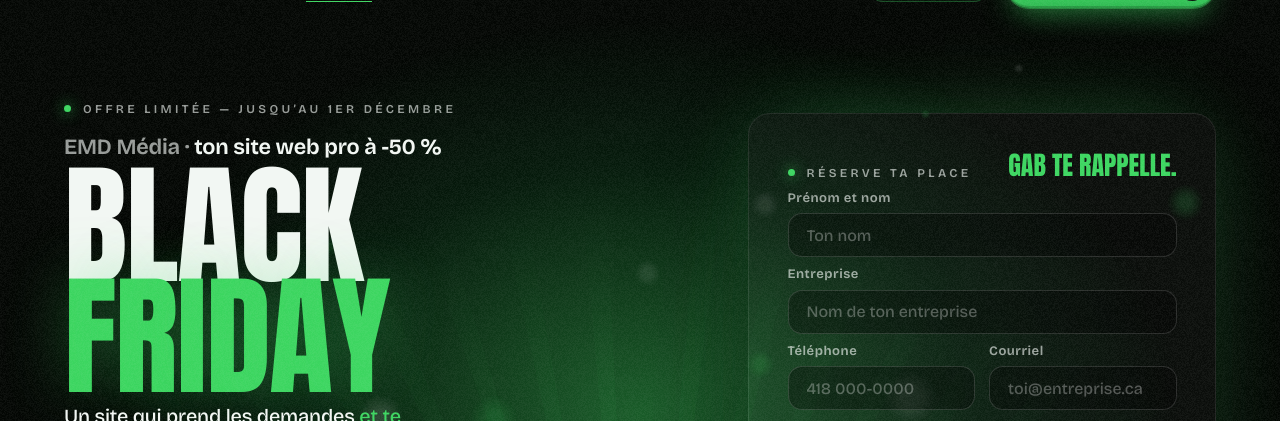
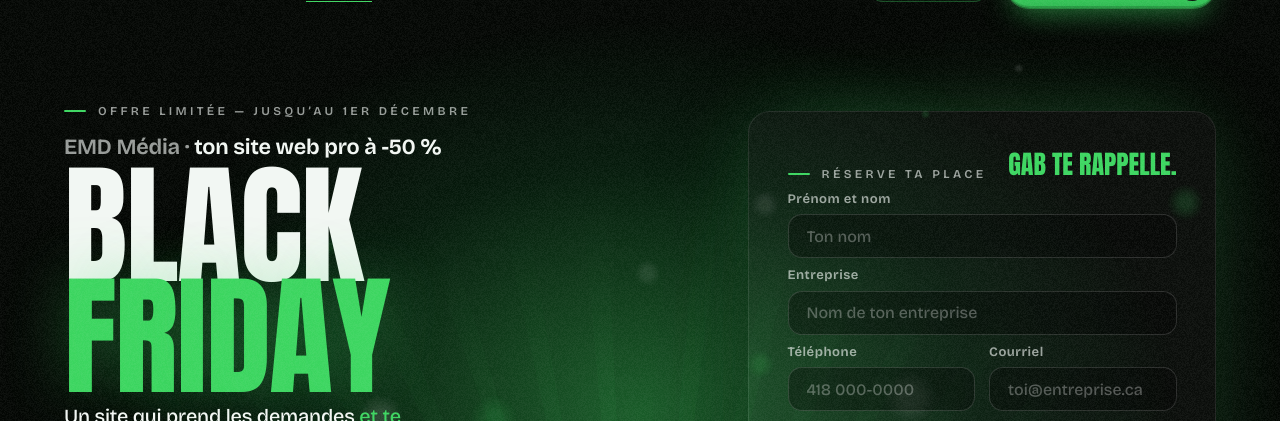
Before and after one commit to EMDteamdev/black-friday-2026, a plain HTML site: page index.html in a window 1280 px wide. Shown: the part 82-503 px from the top of the page. Drawn offline with Linux system fonts and the light colour scheme; animation ran at ten frames a second.

Commit message:
Étiquettes : filet sobre au lieu du point lumineux
Co-Authored-By: Claude Fable 5.2 <noreply@anthropic.com>
Claude-Session: https://claude.ai/code/session_0148Cm9k51GgHQjKFd67n4W1

```diff
--- a/index.html
+++ b/index.html
@@ -7,7 +7,7 @@
 <meta name="description" content="Black Friday EMD Média : le site Croissance à 2 500 $ au lieu de 5 000 $. Réservation, rendez-vous ou soumission en ligne, trouvable sur Google, Bing et l’IA. 5 places, jusqu’au 1er décembre.">
 <meta name="theme-color" content="#030603">
 <meta name="robots" content="noindex">
-<!-- v20 -->
+<!-- v21 -->
 <meta property="og:type" content="website">
 <meta property="og:locale" content="fr_CA">
 <meta property="og:title" content="Black Friday EMD : ton site web pro à -50 %">
@@ -57,7 +57,7 @@ button{font:inherit;color:inherit;background:none;border:0;cursor:pointer}
 .wrap{width:100%;max-width:var(--max);margin:0 auto;padding:0 var(--pad)}
 .g{color:var(--g)}
 .eye{font:600 12px/1 var(--sans);letter-spacing:.28em;text-transform:uppercase;color:var(--mu);display:inline-flex;align-items:center;gap:12px}
-.eye::before{content:"";width:7px;height:7px;border-radius:50%;background:var(--g);box-shadow:0 0 14px var(--g)}
+.eye::before{content:"";flex:none;width:22px;height:2px;border-radius:2px;background:var(--g)}
 .h2{font:400 clamp(44px,7.2vw,112px)/.92 var(--anton);text-transform:uppercase;letter-spacing:-.005em}
 .lead{font-size:clamp(17px,1.5vw,21px);color:var(--mu);max-width:56ch}
 .lead b{color:var(--tx);font-weight:650}
```
